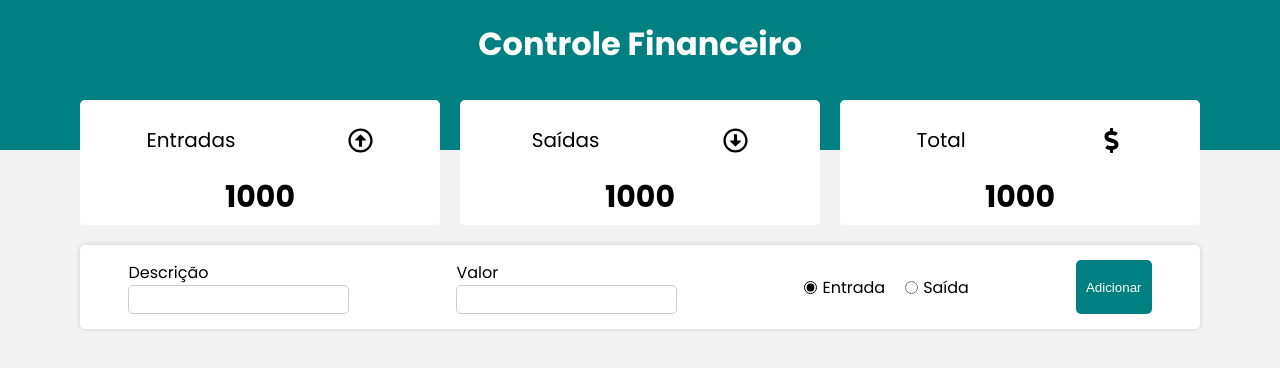
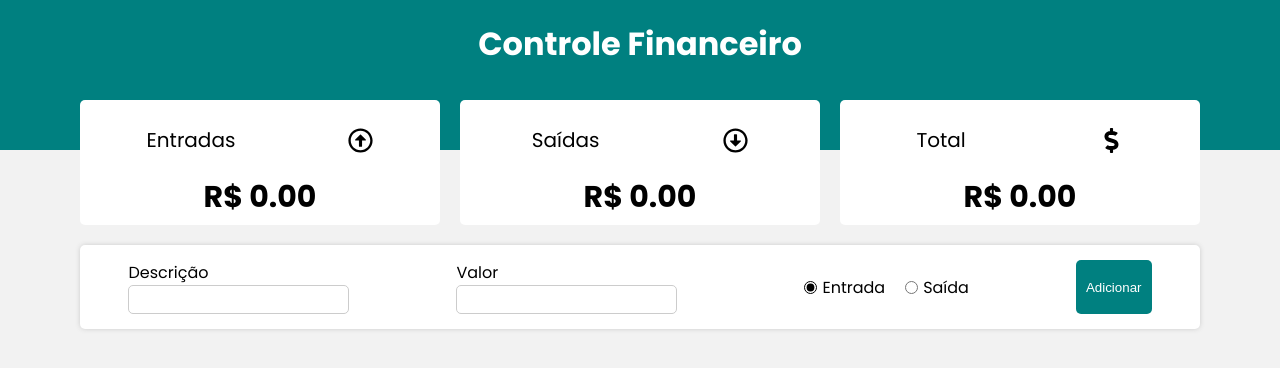
Before and after one commit to JoaoChaves65/Controle-Financas-App, a React (Create React App) app: page / in a window 1280 px wide. Shown: the top 368 px of the page. Built offline with nearby package versions, Linux system fonts and the light colour scheme.

Commit message:
Valores prontos para serem exibidos na tela, entradas, saídas e total configurados

```diff
--- a/src/App.js
+++ b/src/App.js
@@ -1,14 +1,41 @@
-import React from 'react';
+import React, { useState, useEffect } from 'react';
 import GlobalStyle from './styles/global';
 import Header from './components/Header';
 import Resume from './components/Resume';
 import Form from './components/Form';
 
 const App = () => {
+  const data = localStorage.getItem("transactions");
+  const [transactionsList, setTransactionsList] = useState(
+    data ? JSON.parse(data) : []
+  );
+  const [income, setIncome] = useState(0);
+  const [expense, setExpense] = useState(0);
+  const [total, setTotal] = useState(0);
+
+    useEffect(() => {
+      const amountExpense = transactionsList
+      .filter((item) => item.expense)
+      .map((transaction) => Number(transaction.amount));
+
+      const amountIncome = transactionsList
+      .filter((item) => !item.expense)
+      .map((transaction) => Number(transaction.amount));
+
+      const expense = amountExpense.reduce((acc, cur) => acc + cur, 0).toFixed(2);
+      const income = amountIncome.reduce((acc, cur) => acc + cur, 0).toFixed(2);
+
+      const total = Math.abs(income - expense).toFixed(2);
+
+      setIncome(`R$ ${income}`);
+      setExpense(`R$ ${expense}`);
+      setTotal(`${Number(income) < Number(expense) ? "-" : ""} R$ ${total}`);
+    }, [transactionsList]);
+
   return (
     <>
       <Header />
-      <Resume />
+      <Resume income={income} expense={expense} total={total}/>
       <Form />
       <GlobalStyle />
     </>
--- a/src/components/Resume/index.js
+++ b/src/components/Resume/index.js
@@ -7,12 +7,12 @@
     FaDollarSign,
 } from "react-icons/fa"
 
-const Resume = () => {
+const Resume = ({income, expense, total}) => {
     return (
         <C.Container>
-            <ResumeItem title="Entradas" Icon={FaRegArrowAltCircleUp} value={"1000"}/>
-            <ResumeItem title="Saídas" Icon={FaRegArrowAltCircleDown} value={"1000"}/>
-            <ResumeItem title="Total" Icon={FaDollarSign} value={"1000"}/>
+            <ResumeItem title="Entradas" Icon={FaRegArrowAltCircleUp} value={income}/>
+            <ResumeItem title="Saídas" Icon={FaRegArrowAltCircleDown} value={expense}/>
+            <ResumeItem title="Total" Icon={FaDollarSign} value={total}/>
         </C.Container>
     );
 };
```
